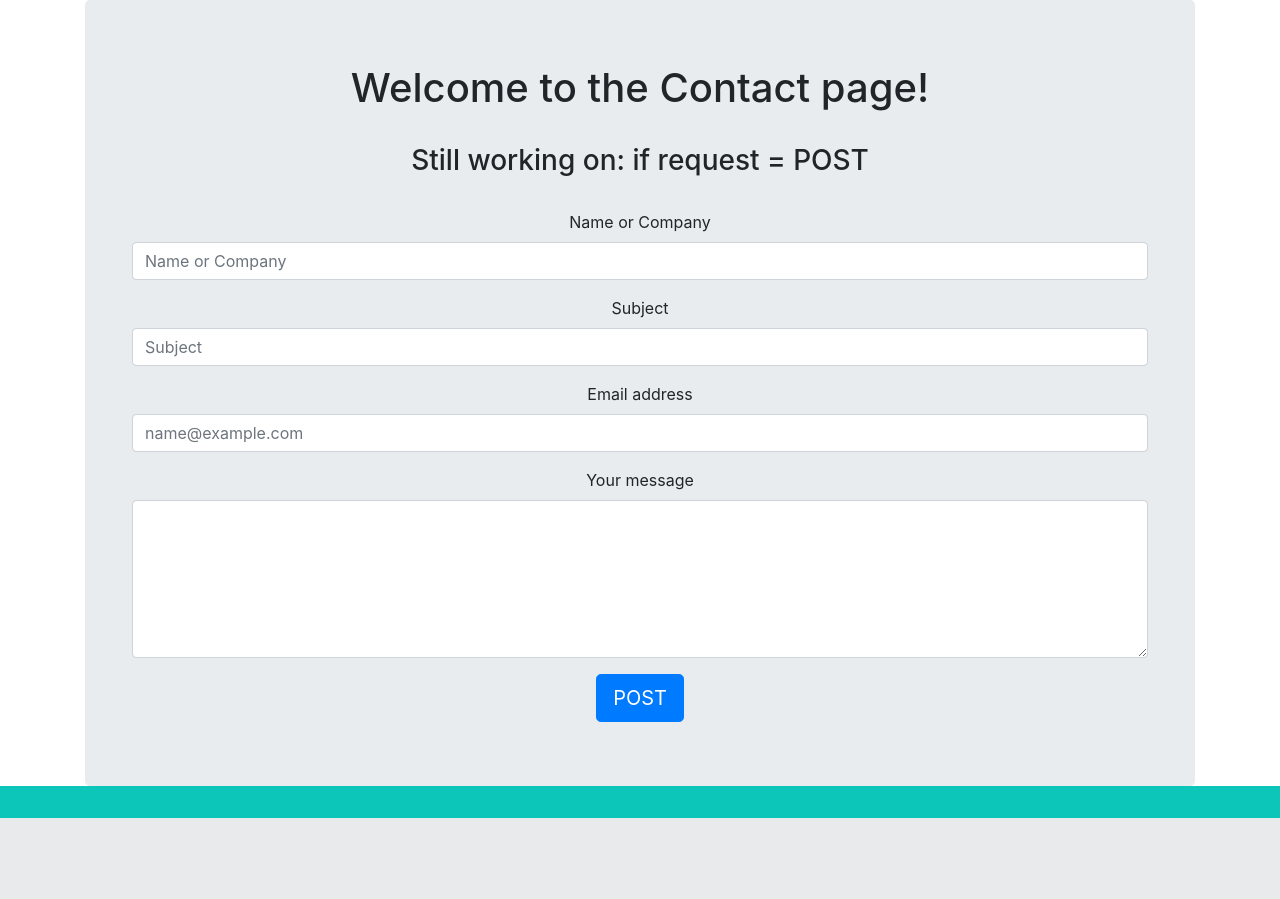
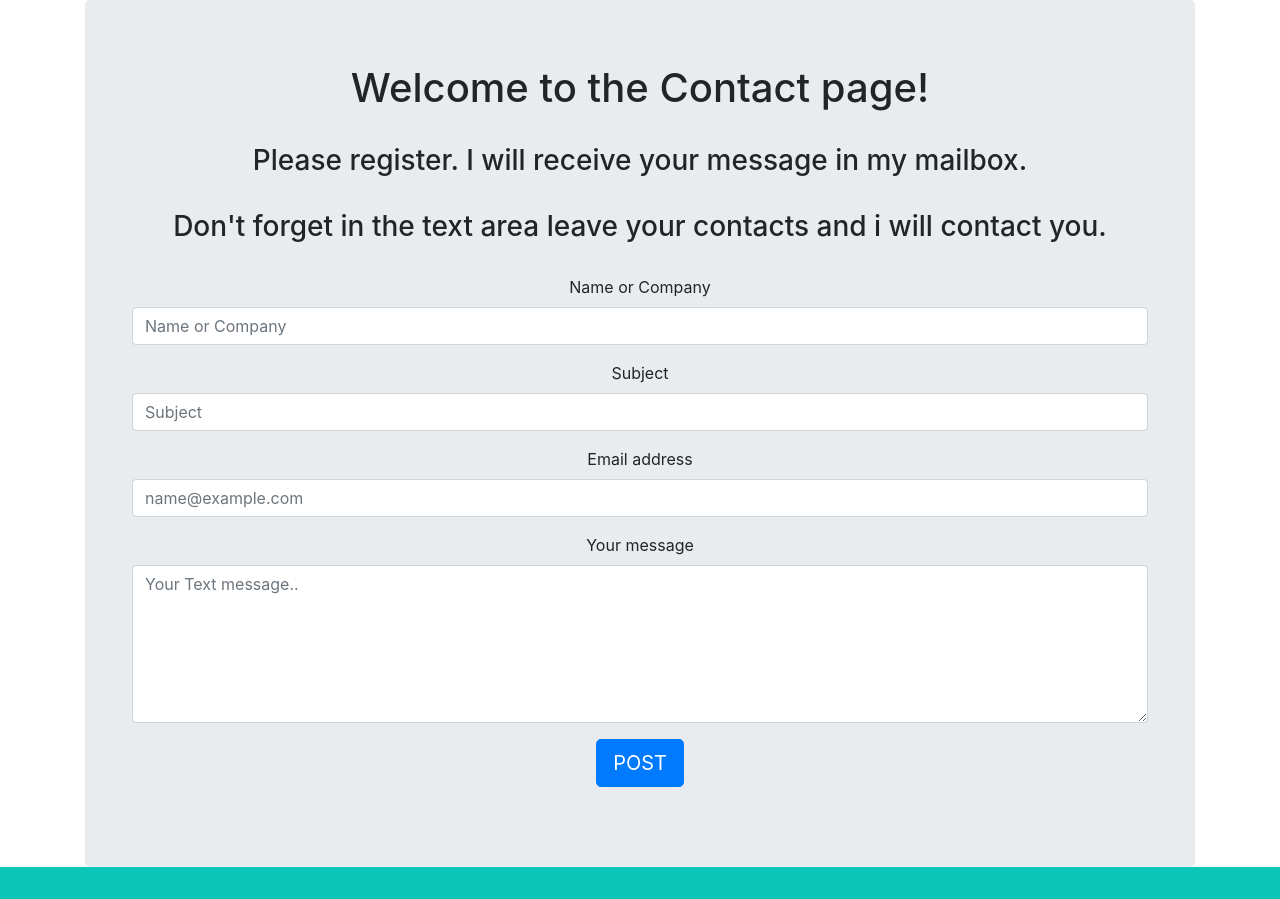
Before and after one commit to mrerikas/resume-web, a Django app: page /contact/ in a window 1280 px wide. Shown: the part 70-969 px from the top of the page. Before the commit the page ends 888 px from the top, so only its background shows below. Run offline with Django 3.2, Linux system fonts and the light colour scheme; some libraries are stand-ins or nearby versions.

Commit message:
Form page finished

```diff
--- a/myapp/templates/contact.html
+++ b/myapp/templates/contact.html
@@ -12,32 +12,36 @@
 
         <h1 style="text-align: center;">Welcome to the Contact page!</h1>
         <br>
-        <h3 style="text-align: center;">Still working on: if request = POST</h3>
+        <h3 style="text-align: center;">Please register. I will receive your message in my mailbox.</h3>
         <br>
-
-        <form>
+        <h3 style="text-align: center;">Don't forget in the text area leave your contacts and i will contact you.</h3>
+        <br>
+        <form action="{% url 'contact' %}" method="post">
+          {% csrf_token %}
           <div class="col text-center">
             <div class="form-group">
               <label for="exampleFormControlInput1">Name or Company</label>
-              <input type="name" class="form-control" id="exampleFormControlInput1" placeholder="Name or Company">
+              <input type="name" name="message-name" class="form-control" id="exampleFormControlInput1" placeholder="Name or Company">
             </div>
 
             <div class="form-group">
               <label for="exampleFormControlInput1">Subject</label>
-              <input type="subject" class="form-control" id="exampleFormControlInput1" placeholder="Subject">
+              <input type="subject" name="message-subject" class="form-control" id="exampleFormControlInput1" placeholder="Subject">
             </div>
 
             <div class="form-group">
               <label for="exampleFormControlInput1">Email address</label>
-              <input type="email" class="form-control" id="exampleFormControlInput1" placeholder="name@example.com">
+              <input type="email" name="message-email" class="form-control" id="exampleFormControlInput1" placeholder="name@example.com">
             </div>
 
             <div class="form-group">
               <label for="exampleFormControlTextarea1">Your message</label>
-              <textarea class="form-control" id="exampleFormControlTextarea1" rows="6"></textarea>
+              <textarea name="message" class="form-control" placeholder="Your Text message.." id="exampleFormControlTextarea1" rows="6"></textarea>
             </div>
 
-            <button type="button" class="btn btn-primary btn-lg">POST</button>
+            <div class="form-group">
+            <button type="submit" class="btn btn-primary btn-lg">POST</button>
+            </div>
 
           </div>
 
--- a/myapp/views.py
+++ b/myapp/views.py
@@ -1,13 +1,30 @@
 from django.shortcuts import render
+from django.core.mail import send_mail
+from django.conf import settings
 
 # Create your views here.
 
 
 def home(request):
-    context = {}
-    return render(request, "home.html", context)
+    return render(request, "home.html", {})
 
 
 def contact(request):
-    context = {}
-    return render(request, "contact.html", context)
+    if request.method == "POST":
+        message_name = request.POST["message-name"]
+        message_subject = request.POST["message-subject"]
+        message_email = request.POST["message-email"]
+        message = request.POST["message"]
+
+        # send and email
+        send_mail(
+            message_name + " / " + message_subject + " / " + message_email,  # subject
+            message,  # message
+            settings.EMAIL_HOST,  # from email
+            ["erikutism@gmail.com"],  # To email
+            fail_silently=False,
+        )
+
+        return render(request, "contact.html", {})
+    else:
+        return render(request, "contact.html", {})
```
Also changed, not shown: mywebsite/settings.py (+9 -1 lines).
